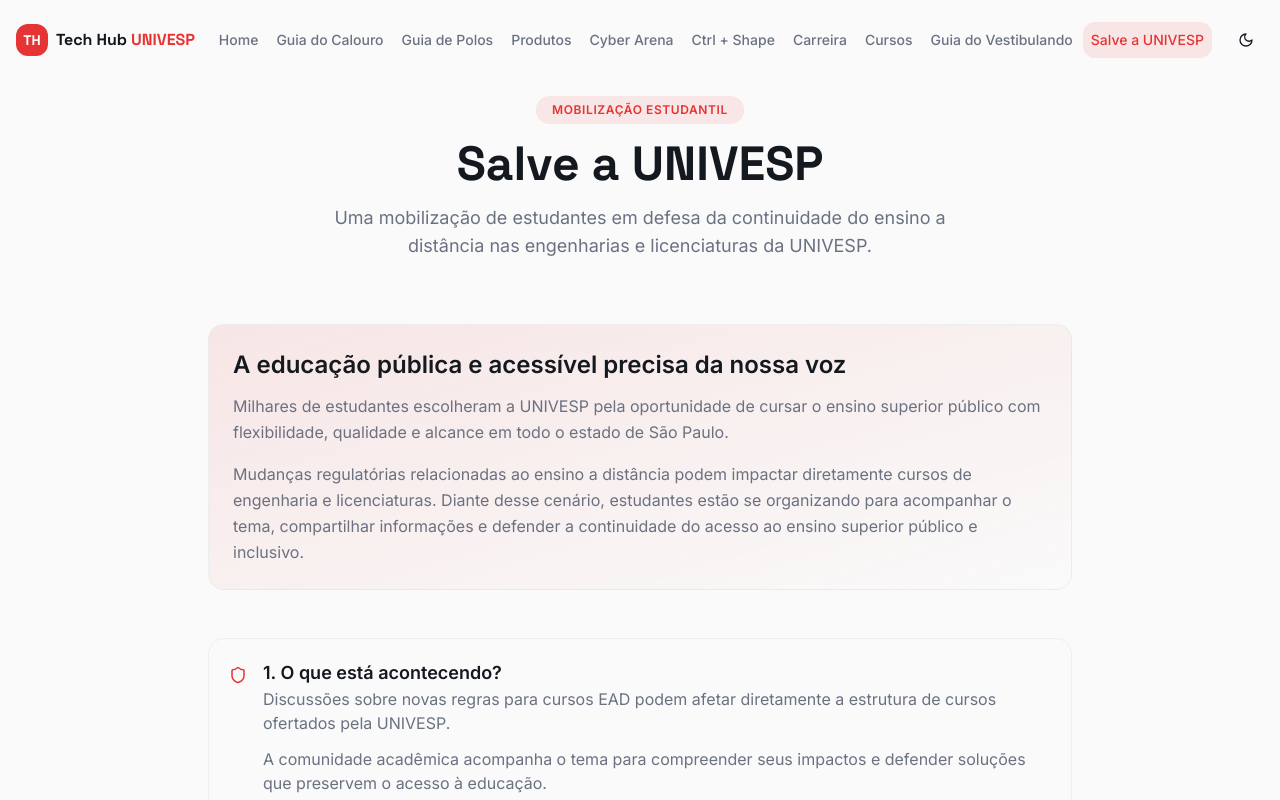
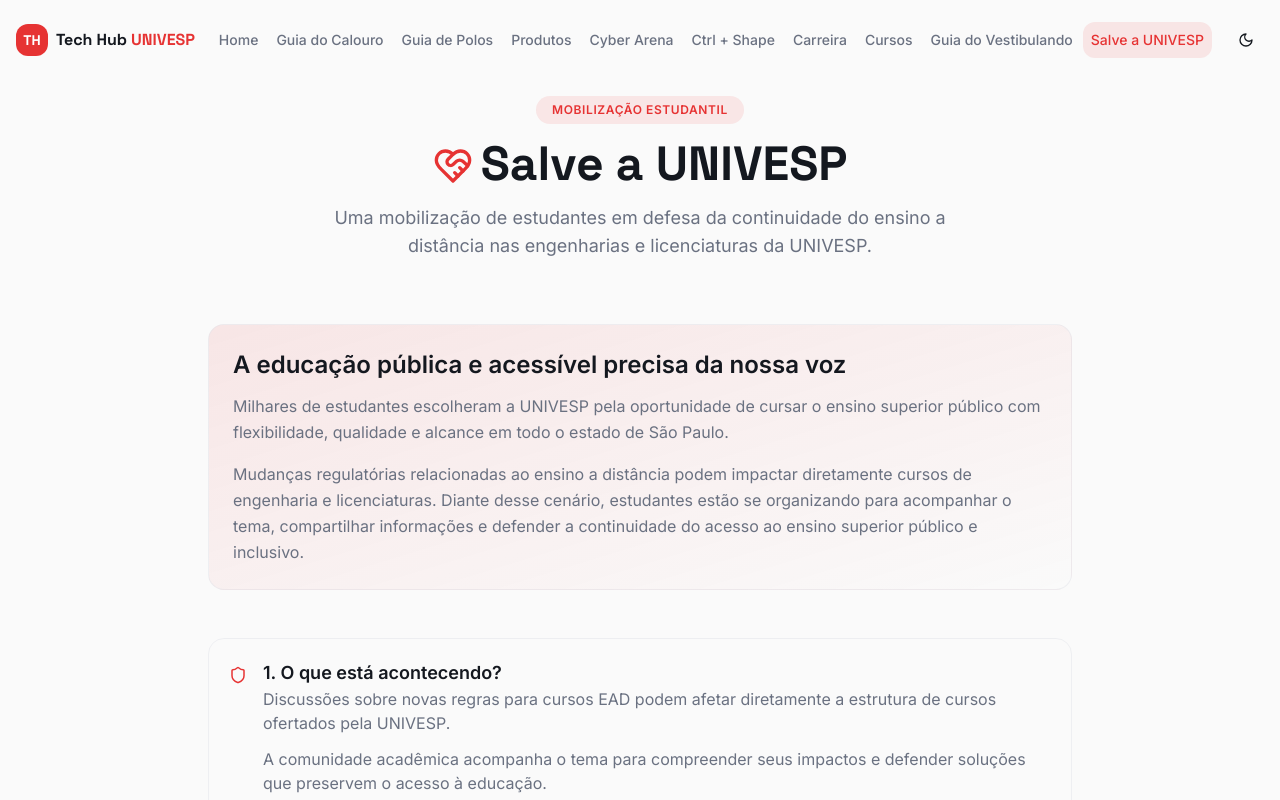
Before and after one commit to Joao-Eduardo-Alves/Tech-Hub-UNIVESP, a React (Vite) app: page /salve-a-univesp in a window 1280 px wide. Shown: the top 800 px of the page. Built offline with nearby package versions, Linux system fonts and the light colour scheme.

Commit message:
feat(paginas): adicionado icones visuais junto do titulo em paginas

```diff
--- a/src/pages/CtrlShape/CtrlShape.jsx
+++ b/src/pages/CtrlShape/CtrlShape.jsx
@@ -16,7 +16,12 @@
       <div className="container mx-auto px-4 max-w-4xl">
         <SectionHeader
           badge="Comunidade Fitness"
-          title="Ctrl + Shape"
+          title={
+            <span className="flex items-center justify-center gap-2">
+              <Dumbbell className="text-primary mt-1 shrink-0 w-10 h-10" />
+              Ctrl + Shape
+            </span>
+          }
           description="Uma comunidade criada para estudantes da UNIVESP que desejam evoluir na saúde, nos treinos e construir hábitos mais consistentes."
         />
 
--- a/src/pages/CyberArena/CyberArena.jsx
+++ b/src/pages/CyberArena/CyberArena.jsx
@@ -1,7 +1,7 @@
 import SectionHeader from "@/components/shared/SectionHeader";
 import { useEffect, useState } from "react";
 import { motion } from "framer-motion";
-import { MessageCircle } from "lucide-react";
+import { Gamepad2, MessageCircle } from "lucide-react";
 import { Button } from "@/components/ui/button";
 
 const atleticas = [
@@ -92,7 +92,12 @@
       <div className="mx-auto px-4 max-w-6xl">
         <SectionHeader
           badge="Escolha seu clube. Encontre seu squad. Faça parte da comunidade gamer da UNIVESP."
-          title="Cyber Arena"
+          title={
+            <span className="flex items-center justify-center gap-2">
+              <Gamepad2 className="text-primary mt-1 shrink-0 w-10 h-10" />
+              Cyber Arena
+            </span>
+          }
           description="A Cyber Arena é o ponto de encontro dos estudantes gamers da UNIVESP — um ecossistema de clubes, comunidades e experiências criadas para conectar jogadores através da competição, estratégia e colaboração."
         />
 
--- a/src/pages/SaveUnivesp/SaveUnivesp.jsx
+++ b/src/pages/SaveUnivesp/SaveUnivesp.jsx
@@ -9,6 +9,7 @@
   Video,
   MessageCircle,
   CheckCircle,
+  HeartHandshakeIcon,
 } from "lucide-react";
 
 export default function SaveUnivesp() {
@@ -27,7 +28,12 @@
       <div className="container mx-auto px-4 max-w-4xl">
         <SectionHeader
           badge="Mobilização Estudantil"
-          title="Salve a UNIVESP"
+          title={
+            <span className="flex items-center justify-center gap-2">
+              <HeartHandshakeIcon className="text-primary mt-1 shrink-0 w-10 h-10" />
+              Salve a UNIVESP
+            </span>
+          }
           description="Uma mobilização de estudantes em defesa da continuidade do ensino a distância nas engenharias e licenciaturas da UNIVESP."
         />
 
```
